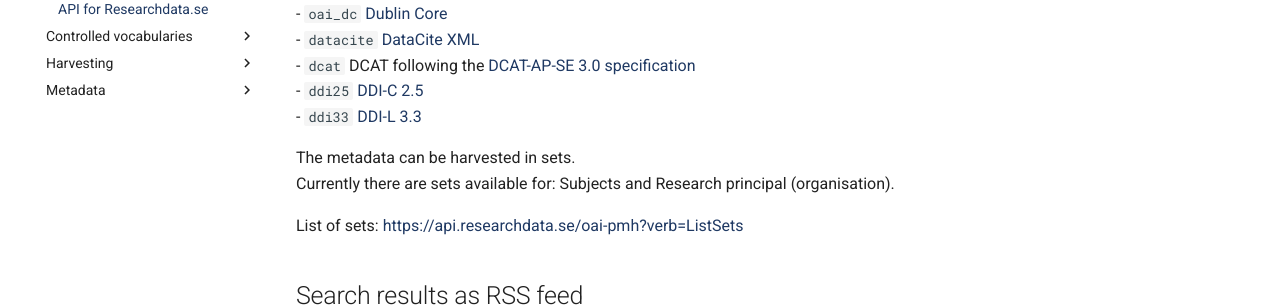
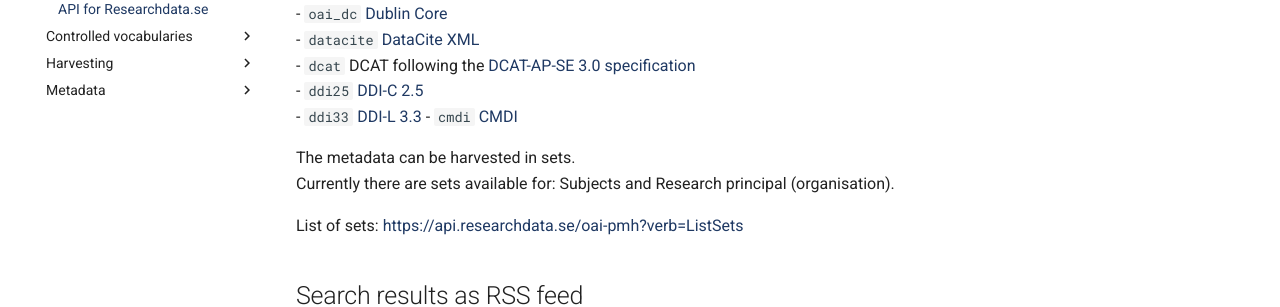
Before and after one commit to researchdata-se/docs.researchdata.se, an MkDocs documentation site: the page built from docs/api/index.md, in a window 1280 px wide and 900 px high, scrolled down 393 px. Shown: the part 153-460 px from the top of the window. Built offline with MkDocs 1.6.1 and Material for MkDocs 9.7.7, drawn with Linux system fonts in a browser that asks for light colours; comment, search, counter and statistics services are not loaded.

Commit message:
Add CMDI link for oai-pmh medata format
Added CMDI metadata specification link to the OAI-PMH documentation.

```diff
--- a/docs/api/index.md
+++ b/docs/api/index.md
@@ -19,6 +19,7 @@ The following metadata formats are available:
 - `dcat` DCAT following the [DCAT-AP-SE 3.0 specification](https://docs.dataportal.se/dcat/en/)
 - `ddi25` [DDI-C 2.5](https://ddialliance.org/ddi-codebook#v2.5)
 - `ddi33` [DDI-L 3.3](https://ddialliance.org/ddi-lifecycle#v3.3)
+- `cmdi` [CMDI](https://www.clarin.eu/content/cmdi-component-metadata-infrastructure)
 
 The metadata can be harvested in sets.
 Currently there are sets available for: Subjects and Research principal (organisation).
```
